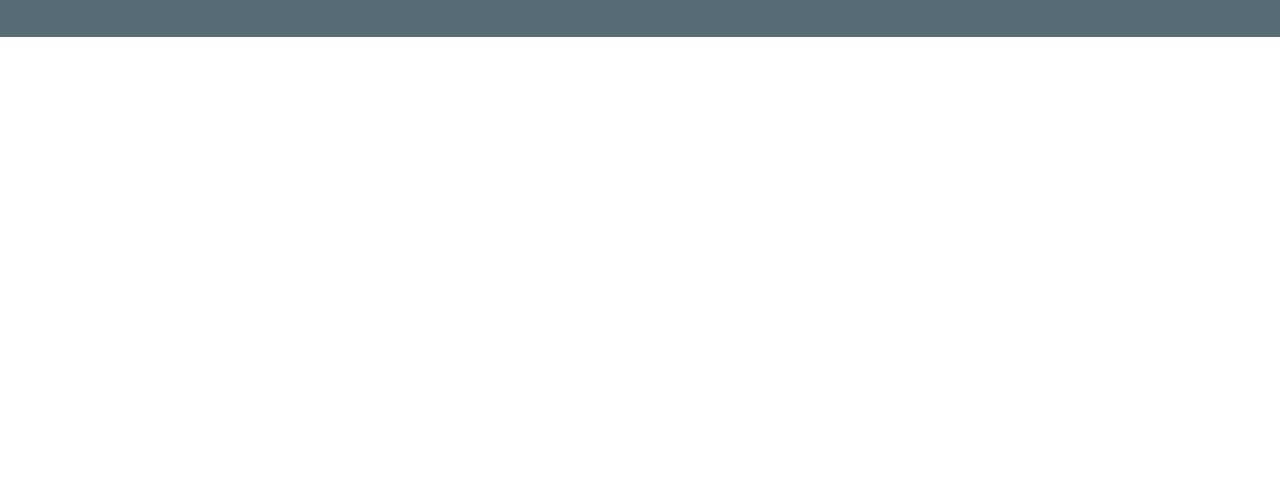
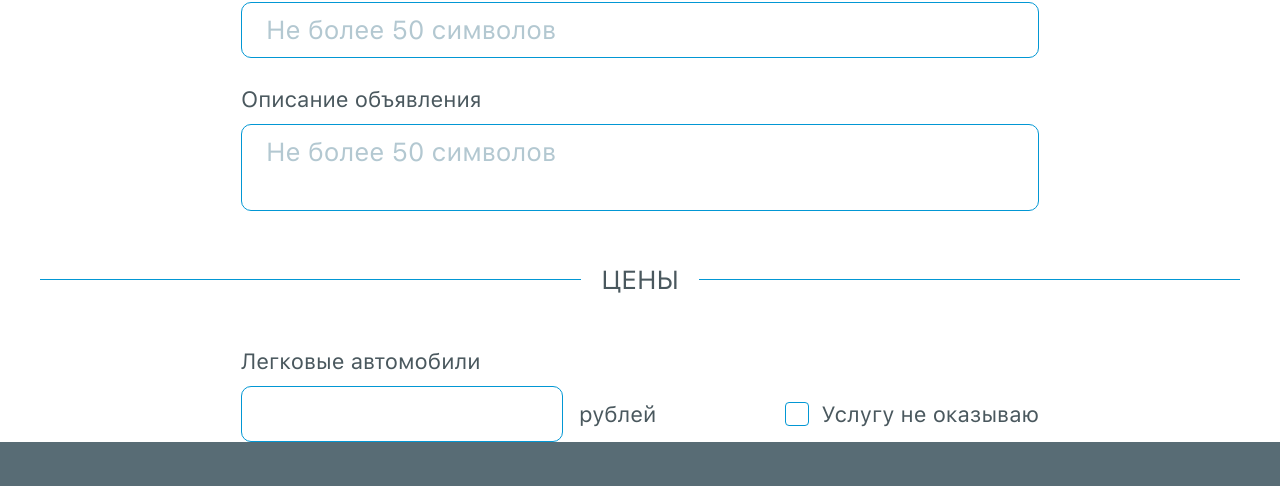
Before and after one commit to your-ninja-frontend/evacuator, a website built with Vite: page add-ad/index.html in a window 1280 px wide. Shown: the part 1345-1831 px from the top of the page. Before the commit the page ends 1382 px from the top, so only its background shows below. Built offline with nearby package versions, Linux system fonts and the light colour scheme.

Commit message:
work with form

```diff
--- a/add-ad/index.html
+++ b/add-ad/index.html
@@ -76,7 +76,19 @@
 						class="form"
 						action="#"
 					>
-						<fieldset>
+						<fieldset class="form__fieldset">
+							<div class="form__fieldset-container">
+								<label
+									class="form__label"
+									for="form-city"
+									>Выберете город</label
+								>
+								<select
+									name=""
+									id="form-city"
+								>
+									<option value="moscow">Москва</option>
+								</select>
 								<label
 									class="form__label"
 									for="form-name"
@@ -130,9 +142,68 @@
 									id="form-address"
 									type="text"
 								/>
+							</div>
 						</fieldset>
-						<fieldset>
-							<legend>Информация</legend>
+						<fieldset class="form__fieldset">
+							<legend class="form__legend">Информация</legend>
+							<div class="form__fieldset-container">
+								<label
+									class="form__label"
+									for="from-title"
+									>Заголовок объявления</label
+								>
+								<input
+									class="form__input input"
+									id="from-title"
+									type="text"
+									maxlength="50"
+									placeholder="Не более 50 символов"
+								/>
+								<label
+									class="form__label"
+									for="form-texarea"
+									>Описание объявления</label
+								>
+								<textarea
+									class="form__texarea form__input input"
+									name="form-texarea"
+									id="form-texarea"
+									maxlength="50"
+									placeholder="Не более 50 символов"
+								></textarea>
+							</div>
+						</fieldset>
+						<fieldset class="form__fieldset">
+							<legend class="form__legend">ЦЕНЫ</legend>
+							<div class="form__fieldset-container">
+								<label
+									class="form__label"
+									for="passenger-car"
+									>Легковые автомобили</label
+								>
+								<div class="form__input-with-checkbox">
+									<div class="form__price-wrapper">
+										<input
+											class="form__input form__input-price input"
+											id="passenger-car"
+											type="number"
+										/>
+										<span>рублей</span>
+									</div>
+									<input
+										class="checkbox__input visually-hidden"
+										type="checkbox"
+										name="passenger-car-checkbox"
+										id="passenger-car-checkbox"
+									/>
+									<label
+										class="checkbox"
+										for="passenger-car-checkbox"
+									>
+										Услугу не оказываю
+									</label>
+								</div>
+							</div>
 						</fieldset>
 					</form>
 				</div>
--- a/styles/components/form.scss
+++ b/styles/components/form.scss
@@ -1,22 +1,86 @@
 .form {
-	max-width: 798px;
 	margin: 0 auto;
+
+	color: var(--gray-text);
 
 	&__label {
 		display: block;
 		margin-bottom: 12px;
-		color: var(--gray-text);
+		cursor: pointer;
 	}
 
 	&__input {
 		margin-bottom: 28px;
+
+		&:last-child {
+			margin-bottom: 0;
+		}
+
+		&-price {
+			max-width: 322px;
+			margin-bottom: 0;
+		}
+	}
+
+	&__fieldset {
+		margin-bottom: 53px;
+
+		&:last-child {
+			margin-bottom: 0;
+		}
+
+		&-container {
+			max-width: 798px;
+			margin: 0 auto;
+		}
+	}
+
+	&__legend {
+		display: flex;
+		align-items: center;
+		gap: 20px;
+
+		width: 100%;
+		margin-bottom: 33px;
+
+		font-size: 26px;
+		text-transform: uppercase;
+		text-align: center;
+
+		&::after,
+		&::before {
+			content: '';
+			width: 100%;
+			height: 1px;
+			background-color: var(--blue);
+		}
+	}
+
+	&__texarea {
+		display: block;
+		resize: none;
+	}
+
+	&__input-with-checkbox {
+		display: flex;
+		justify-content: space-between;
+		flex-wrap: wrap;
+		gap: 10px;
+	}
+
+	&__price-wrapper {
+		display: flex;
+		align-items: center;
+		gap: 16px;
 	}
 }
 
 @media screen and (min-width: $tablet) {
 	.form {
-		&__label {
-			font-size: 22px;
+		font-size: 22px;
+
+		&__legend {
+			margin-bottom: 53px;
 		}
 	}
 }
--- a/styles/style.scss
+++ b/styles/style.scss
@@ -15,6 +15,7 @@
 @import 'ui/swiper';
 @import 'ui/check-item';
 @import 'ui/input';
+@import 'ui/checkbox';
 
 // COMPONENTS
 @import 'components/header';
--- /dev/null
+++ b/styles/ui/checkbox.scss
@@ -0,0 +1,31 @@
+.checkbox {
+	position: relative;
+	display: flex;
+	align-items: center;
+	gap: 12px;
+	width: fit-content;
+	cursor: pointer;
+
+	&::before {
+		content: '';
+		width: 24px;
+		height: 24px;
+		border: 0.5px solid var(--blue);
+		border-radius: 4px;
+	}
+
+	&__input:checked + .checkbox {
+		&::after {
+			content: '';
+			position: absolute;
+			left: 4px;
+			width: 16px;
+			height: 11px;
+
+			background-image: url('/checkbox.svg');
+			background-repeat: no-repeat;
+			background-size: contain;
+			background-position: center;
+		}
+	}
+}
--- a/styles/ui/input.scss
+++ b/styles/ui/input.scss
@@ -1,6 +1,6 @@
 .input {
 	width: 100%;
-	padding: 12px 24px 13px;
+	padding: 11px 24px 12px;
 
 	border: 1px solid var(--blue);
 	border-radius: 10px;
```
Also changed, not shown: public/checkbox.svg (added). Lines whose indentation alone changed are shown as unchanged.
